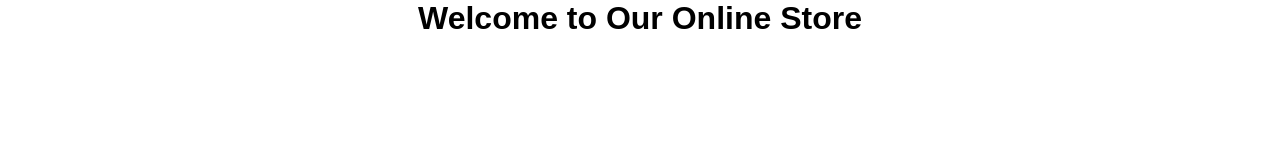
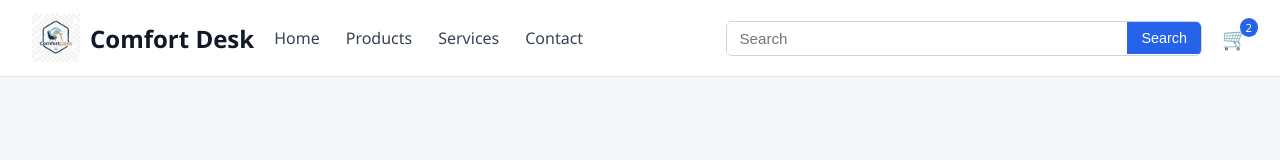
Before and after one commit to ammarsiraj89-lang/ecommerce-frontend, a plain HTML site: page index.html in a window 1280 px wide. Drawn offline with Linux system fonts and the light colour scheme.

Commit message:
ecoomerce

```diff
--- a/index.html
+++ b/index.html
@@ -1,15 +1,43 @@
 <!DOCTYPE html>
 <html lang="en">
 <head>
-    <meta charset="UTF-8">
-    <meta name="viewport" content="width=device-width, initial-scale=1.0">
-    <title>Ecommerce FrontEnd</title>
-    <link rel="stylesheet" href="style/main.css">
+  <meta charset="UTF-8">
+  <meta name="viewport" content="width=device-width, initial-scale=1.0">
+  <title>Professional Navbar</title>
+  <link rel="stylesheet" href="style/main.css">
 </head>
 <body>
-    <header>
-        <h1>Welcome to Our Online Store</h1>
-    </header>
-    <script src="script/app.js"></script>
+
+<header class="header">
+  <!-- Logo -->
+  <div class="logo">
+    <img src="asset/logo.png" alt="Company Logo">
+    <span>Comfort Desk</span>
+  </div>
+
+  <!-- Navigation -->
+  <nav class="nav" id="nav">
+    <a href="#">Home</a>
+    <a href="#">Products</a>
+    <a href="#">Services</a>
+    <a href="#">Contact</a>
+  </nav>
+
+  <!-- Search -->
+  <div class="search">
+    <input type="text" placeholder="Search">
+    <button type="button">Search</button>
+  </div>
+
+  <!-- Cart + Hamburger -->
+  <div class="actions">
+    <div class="cart">
+      🛒 <span class="badge">2</span>
+    </div>
+    <div class="hamburger" id="hamburger">☰</div>
+  </div>
+</header>
+
+<script src="script/app.js"></script>
 </body>
 </html>
--- a/script/app.js
+++ b/script/app.js
@@ -1,3 +1,8 @@
-const App=()=>{
-    console.log("E-Commerce Website Loaded");
-}
+document.addEventListener("DOMContentLoaded", () => {
+  const hamburger = document.getElementById("hamburger");
+  const nav = document.getElementById("nav");
+
+  hamburger.addEventListener("click", () => {
+    nav.classList.toggle("show");
+  });
+});
--- a/style/main.css
+++ b/style/main.css
@@ -1,12 +1,200 @@
-*
-{
-    padding: 0;
-    margin: 0;
-    box-sizing: border-box;
+* {
+  margin: 0;
+  padding: 0;
+  box-sizing: border-box;
 }
+
 body {
-    font-family: Arial, sans-serif;
-    margin: 0;
-    padding: 0;
-    text-align: center;
+  font-family: "Segoe UI", Arial, sans-serif;
+  background: #f4f6f8;
 }
+
+/* Header */
+.header {
+  display: grid;
+  grid-template-columns: auto 1fr auto auto;
+  align-items: center;
+  gap: 20px;
+  padding: 14px 32px;
+  background: #ffffff;
+  border-bottom: 1px solid #e5e7eb;
+}
+
+/* Logo */
+.logo {
+  display: flex;
+  align-items: center;
+  gap: 10px;
+  font-size: 1.5rem;
+  font-weight: 700;
+  color: #111827;
+  flex-shrink: 0;
+}
+
+.logo img {
+  width: 48px;
+  height: auto;
+  object-fit: contain;
+  display: block;
+}
+
+/* Navigation */
+.nav {
+  display: flex;
+  gap: 26px;
+}
+
+.nav a {
+  text-decoration: none;
+  color: #374151;
+  font-weight: 500;
+  position: relative;
+}
+
+.nav a::after {
+  content: "";
+  position: absolute;
+  width: 0;
+  height: 2px;
+  bottom: -6px;
+  left: 0;
+  background: #2563eb;
+  transition: 0.3s;
+}
+
+.nav a:hover::after {
+  width: 100%;
+}
+
+/* Search */
+.search {
+  display: flex;
+  align-items: center;
+  border: 1px solid #d1d5db;
+  border-radius: 6px;
+  overflow: hidden;
+  background: #ffffff;
+}
+
+.search input {
+  border: none;
+  padding: 8px 12px;
+  outline: none;
+  width: 400px;
+  font-size: 0.95rem;
+}
+
+.search button {
+  border: none;
+  background: #2563eb;
+  color: #ffffff;
+  padding: 8px 14px;
+  cursor: pointer;
+  font-size: 0.9rem;
+}
+
+.search button:hover {
+  background: #1e4ed8;
+}
+
+/* Actions */
+.actions {
+  display: flex;
+  align-items: center;
+  gap: 18px;
+}
+
+/* Cart */
+.cart {
+  position: relative;
+  font-size: 1.3rem;
+  cursor: pointer;
+}
+
+.badge {
+  position: absolute;
+  top: -6px;
+  right: -10px;
+  background: #2563eb;
+  color: #fff;
+  font-size: 0.7rem;
+  padding: 2px 6px;
+  border-radius: 50%;
+}
+
+/* Hamburger */
+.hamburger {
+  display: none;
+  font-size: 1.6rem;
+  cursor: pointer;
+}
+
+/* 📱 Mobile / Tablet */
+@media (max-width: 768px) {
+  .header {
+    grid-template-columns: auto auto 1fr auto;
+    gap: 10px;
+    flex-wrap: wrap;
+  }
+
+  /* Navigation */
+  .nav {
+    display: none;
+    position: absolute;
+    top: 70px;
+    left: 0;
+    width: 100%;
+    background: #ffffff;
+    flex-direction: column;
+    border-top: 1px solid #e5e7eb;
+    z-index: 1000;
+  }
+
+  .nav a {
+    padding: 14px 24px;
+    border-bottom: 1px solid #e5e7eb;
+  }
+
+  .nav.show {
+    display: flex;
+  }
+
+  /* Search Bar */
+  .search {
+    width: 100%;
+    margin: 10px 0;
+    display: flex;
+    border: 1px solid #d1d5db;
+    border-radius: 6px;
+    overflow: hidden;
+  }
+
+  .search input {
+    flex: 1;               /* input takes full width */
+    padding: 10px 12px;
+    font-size: 0.95rem;
+  }
+
+  .search button {
+    padding: 10px 16px;     /* bigger button for mobile */
+    background: #2563eb;
+    color: white;
+    border: none;
+    cursor: pointer;
+    font-size: 0.95rem;
+  }
+
+  .search button:hover {
+    background: #1e4ed8;
+  }
+
+  /* Hamburger visible */
+  .hamburger {
+    display: block;
+  }
+
+  /* Cart aligned to right */
+  .actions {
+    gap: 12px;
+  }
+}
```
Also changed, not shown: asset/logo.png (added).
